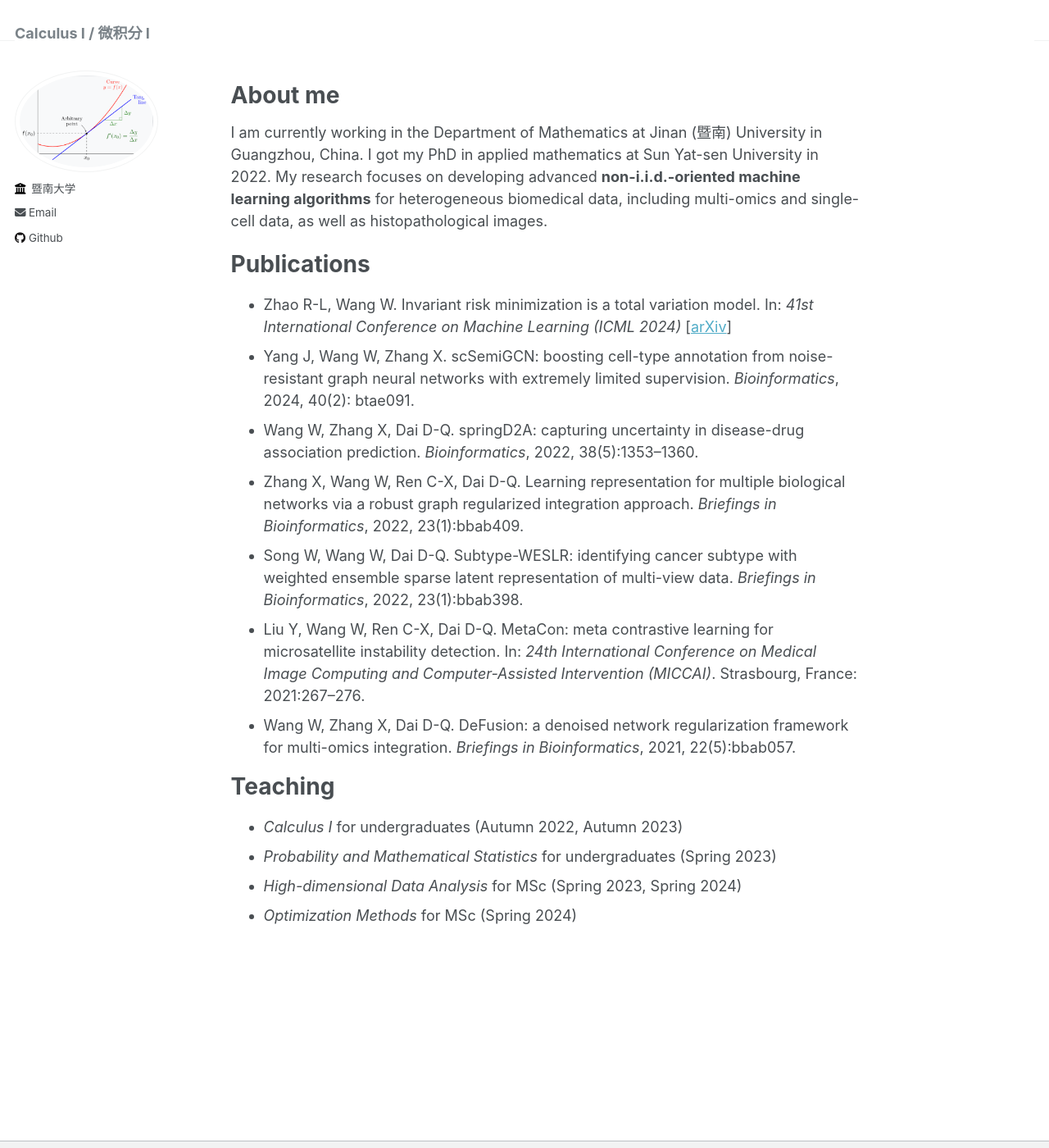
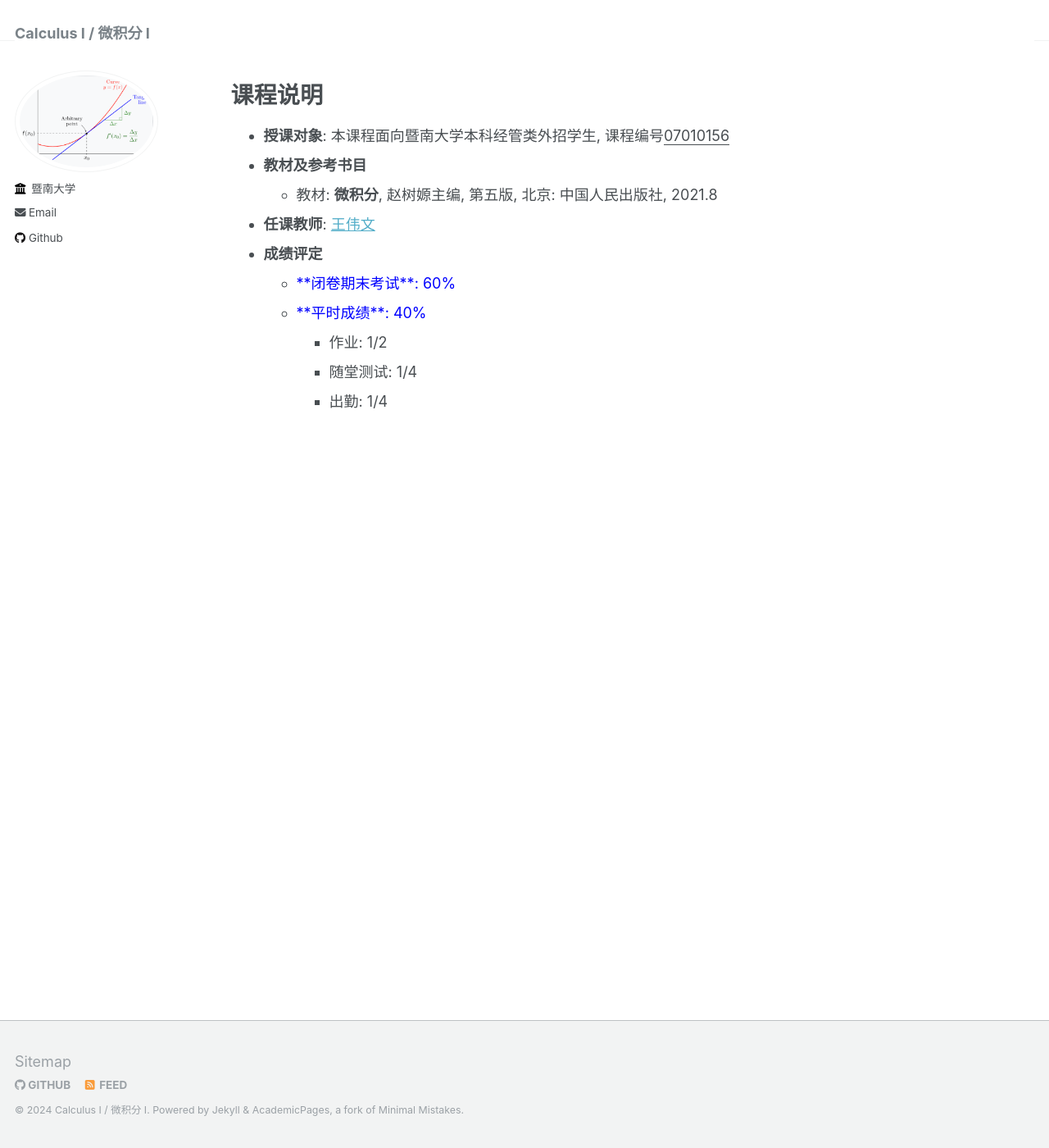
Before and after one commit to wangyuanhao/calculus_course_webpage, a Jekyll site: the page built from _pages/about.md, in a window 1280 px wide and 1400 px high. Shown: the whole window at 82% size. Built offline with Jekyll 4.4.1, drawn with Linux system fonts in a browser that asks for light colours.

Commit message:
Update about.md

```diff
--- a/_pages/about.md
+++ b/_pages/about.md
@@ -6,23 +6,15 @@ redirect_from:
   - /about/
   - /about.html
 ---
-About me
-======
-I am currently working in the Department of Mathematics at Jinan (暨南) University in Guangzhou, China. I got my PhD in applied mathematics at Sun Yat-sen University in 2022. My research focuses on developing advanced **non-i.i.d.-oriented machine learning algorithms** for heterogeneous biomedical data, including multi-omics and single-cell data, as well as histopathological images.
+# 课程说明
 
-Publications
-======
-* Zhao R-L, Wang W. Invariant risk minimization is a total variation model. In: *41st  International Conference on Machine Learning (ICML 2024)* [[arXiv](https://arxiv.org/abs/2405.01389)]
-* Yang J, Wang W, Zhang X. scSemiGCN: boosting cell-type annotation from noise-resistant graph neural networks with extremely limited supervision. *Bioinformatics*, 2024, 40(2): btae091.
-* Wang W, Zhang X, Dai D-Q. springD2A: capturing uncertainty in disease-drug association prediction. *Bioinformatics*, 2022, 38(5):1353–1360.
-* Zhang X, Wang W, Ren C-X, Dai D-Q. Learning representation for multiple biological networks via a robust graph regularized integration approach. *Briefings in Bioinformatics*, 2022, 23(1):bbab409.
-* Song W, Wang W, Dai D-Q. Subtype-WESLR: identifying cancer subtype with weighted ensemble sparse latent representation of multi-view data. *Briefings in Bioinformatics*, 2022, 23(1):bbab398.
-*  Liu Y, Wang W, Ren C-X, Dai D-Q. MetaCon: meta contrastive learning for microsatellite instability detection. In: *24th International Conference on Medical Image Computing and Computer-Assisted Intervention (MICCAI)*. Strasbourg, France: 2021:267–276.
-* Wang W, Zhang X, Dai D-Q. DeFusion: a denoised network regularization framework for multi-omics integration. *Briefings in Bioinformatics*, 2021, 22(5):bbab057.
-
-Teaching
-======
-* *Calculus I* for undergraduates (Autumn 2022, Autumn 2023)
-* *Probability and Mathematical Statistics* for undergraduates (Spring 2023)
-* *High-dimensional Data Analysis* for MSc (Spring 2023, Spring 2024)
-* *Optimization Methods* for MSc (Spring 2024)
+* **授课对象**: 本课程面向暨南大学本科经管类外招学生, 课程编号<u>07010156</u>
+* **教材及参考书目**
+  * 教材: **微积分**, 赵树嫄主编, 第五版, 北京: 中国人民出版社, 2021.8
+* **任课教师**: [王伟文](https://wangyuanhao.github.io)
+* **成绩评定**
+  * <font color=blue>**闭卷期末考试**: 60%</font>
+  * <font color=blue>**平时成绩**: 40%</font>
+    * 作业: 1/2
+    * 随堂测试: 1/4
+    * 出勤: 1/4
```
